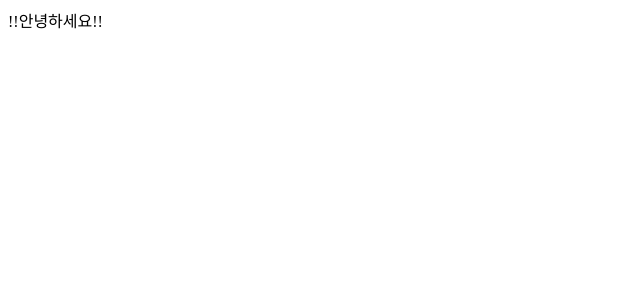
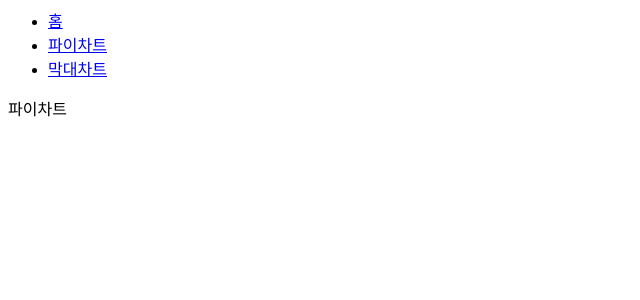
Before and after one commit to geonwoomun/ts-chart-project, a React app: page /pie in a window 1280 px wide. Shown: the top 300 px of the page, without its empty margins (0-640 px from the left). Built offline with nearby package versions, Linux system fonts and the light colour scheme.

Commit message:
컨텍스트 설정 끝!

```diff
--- a/package.json
+++ b/package.json
@@ -11,8 +11,10 @@
   "dependencies": {
     "@types/react": "^16.9.34",
     "@types/react-dom": "^16.9.6",
+    "@types/react-router-dom": "^5.1.4",
     "react": "^16.13.1",
     "react-dom": "^16.13.1",
+    "react-router-dom": "^5.1.2",
     "typescript": "^3.8.3"
   },
   "devDependencies": {
--- a/src/App.tsx
+++ b/src/App.tsx
@@ -1,9 +1,22 @@
 import * as React from 'react';
+import { Route, Switch } from 'react-router-dom';
+
+import { ChartsContextProvider } from './contexts/ChartContext';
+import Menu from './components/Menu';
+import Pie from './components/Pie';
+import Bar from './components/Bar';
 
 function App() {
-    return (
-        <div>!!안녕하세요!!</div>
-    )
+  return (
+    <ChartsContextProvider>
+      <Menu/>
+      <Switch>
+        <Route exact path='/' render={() => <div>홈</div>} />
+        <Route path='/pie' component={Pie} />
+        <Route path='/bar' component={Bar} />
+      </Switch>
+    </ChartsContextProvider>
+  );
 }
 
 export default App;
--- /dev/null
+++ b/src/components/Bar.tsx
@@ -0,0 +1,11 @@
+import * as React from 'react';
+
+const Bar = () => {
+    return (
+        <div>
+          막대차트
+        </div>
+    );
+};
+
+export default Bar;
--- /dev/null
+++ b/src/components/Menu.tsx
@@ -0,0 +1,20 @@
+import * as React from 'react';
+import {Link} from 'react-router-dom';
+
+const Menu = () => {
+  return (
+    <ul>
+      <li>
+        <Link to='/'>홈</Link>
+      </li>
+      <li>
+        <Link to='/pie'>파이차트</Link>
+      </li>
+      <li>
+        <Link to='/bar'>막대차트</Link>
+      </li>
+    </ul>
+  );
+};
+
+export default Menu;
--- /dev/null
+++ b/src/components/Pie.tsx
@@ -0,0 +1,11 @@
+import * as React from 'react';
+
+const Pie = () => {
+    return (
+        <div>
+            파이차트
+        </div>
+    );
+};
+
+export default Pie;
--- /dev/null
+++ b/src/contexts/ChartContext.tsx
@@ -0,0 +1,77 @@
+import * as React from 'react';
+import { createContext, Dispatch, useReducer, useContext } from 'react';
+
+export type Chart = {
+    id: number;
+    columnName: string;
+    value: number;
+}
+
+type ChartsState = Chart[];
+
+const ChartsStateContext = createContext<ChartsState | undefined>(undefined);
+
+type Action =
+    | { type: 'CREATE'; columnName: string; value: number}
+    | {type: 'UPDATE'; id: number, columnName: string; value: number}
+    | {type: 'DELETE'; id: number};
+
+type ChartsDispatch = Dispatch<Action>;
+const ChartsDispatchContext = createContext<ChartsDispatch | undefined>(undefined);
+
+
+function chartsReducer(state: ChartsState, action: Action): ChartsState {
+    switch (action.type) {
+        case 'CREATE':
+            const nextID = Math.max(...state.map(todo => todo.id)) + 1;
+            return [
+                ...state,
+                {
+                    id: nextID,
+                    columnName: action.columnName,
+                    value: action.value
+                }
+            ]
+        case 'UPDATE':
+            return state.map(col => col.id === action.id ? {...col, columnName : action.columnName, value: action.value,} : col);
+        case 'DELETE':
+            return state.filter(col => col.id !== action.id);
+        default:
+            throw new Error('Unhandeld action');
+    }
+}
+
+export function ChartsContextProvider({children}: {children: React.ReactNode}) {
+    const [charts, dispatch] = useReducer(chartsReducer, [
+        {
+            id: 1,
+            columnName: '좋아요',
+            value : 4
+        },
+        {
+            id: 2,
+            columnName: '싫어요',
+            value: 5
+        }
+    ]);
+
+    return (
+        <ChartsDispatchContext.Provider value={dispatch}>
+          <ChartsStateContext.Provider value={charts}>
+             {children}
+          </ChartsStateContext.Provider>
+        </ChartsDispatchContext.Provider>
+    )
+};
+
+export function useChartsState() {
+    const state = useContext(ChartsStateContext);
+    if (!state) throw new Error('ChartsProvider not found');
+    return state;
+}
+
+export function useChartsDispatch() {
+    const dispatch = useContext(ChartsDispatchContext);
+    if (!dispatch) throw new Error('ChartsProvider not found');
+    return dispatch;
+}
--- a/src/index.tsx
+++ b/src/index.tsx
@@ -2,5 +2,10 @@ import * as React from 'react';
 import * as ReactDOM from 'react-dom';
 
 import App from './App';
+import { BrowserRouter } from 'react-router-dom';
 
-ReactDOM.render(<App/>, document.querySelector('#root'));
+ReactDOM.render(
+    <BrowserRouter>
+        <App/>
+    </BrowserRouter>,
+    document.querySelector('#root'));
```
Also changed, not shown: 1 other file (tests, documents, lock files or other folders).
